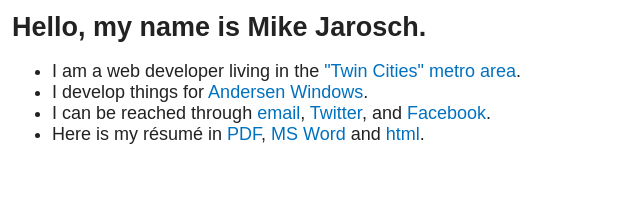
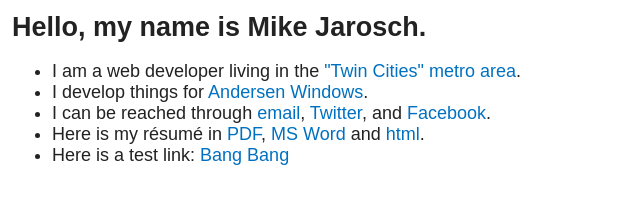
Before and after one commit to mjarosch/mjarosch.github.io, a plain HTML site: page index.html in a window 1280 px wide. Shown: the whole page, without its empty margins (0-640 px from the left). Drawn offline with Linux system fonts and the light colour scheme.

Commit message:
Added test link

```diff
--- a/index.html
+++ b/index.html
@@ -36,6 +36,7 @@
             <li>I develop things for <a href="http://andersenwindows.com/" target="_blank">Andersen Windows</a>.</li>
             <li>I can be reached through <a href="mailto:mike_at_mikejarosch_dot_com">email</a>, <a href="http://twitter.com/mjarosch" target="_blank">Twitter</a>, and <a href="http://www.facebook.com/mikejarosch" target="_blank">Facebook</a>.</li>
             <li>Here is my résumé in <a href="/Mike_Jarosch_Resume_December_2018.pdf" target="_blank">PDF</a>, <a href="/Mike_Jarosch_Resume_December_2018.doc" target="_blank">MS Word</a> and <a href="/Mike_Jarosch_Resume_December_2018.htm" target="_blank">html</a>.</li>
+            <li>Here is a test link: <a href="/#!/bang-bang">Bang Bang</a>
         </ul>
     </body>
 </html>
```
